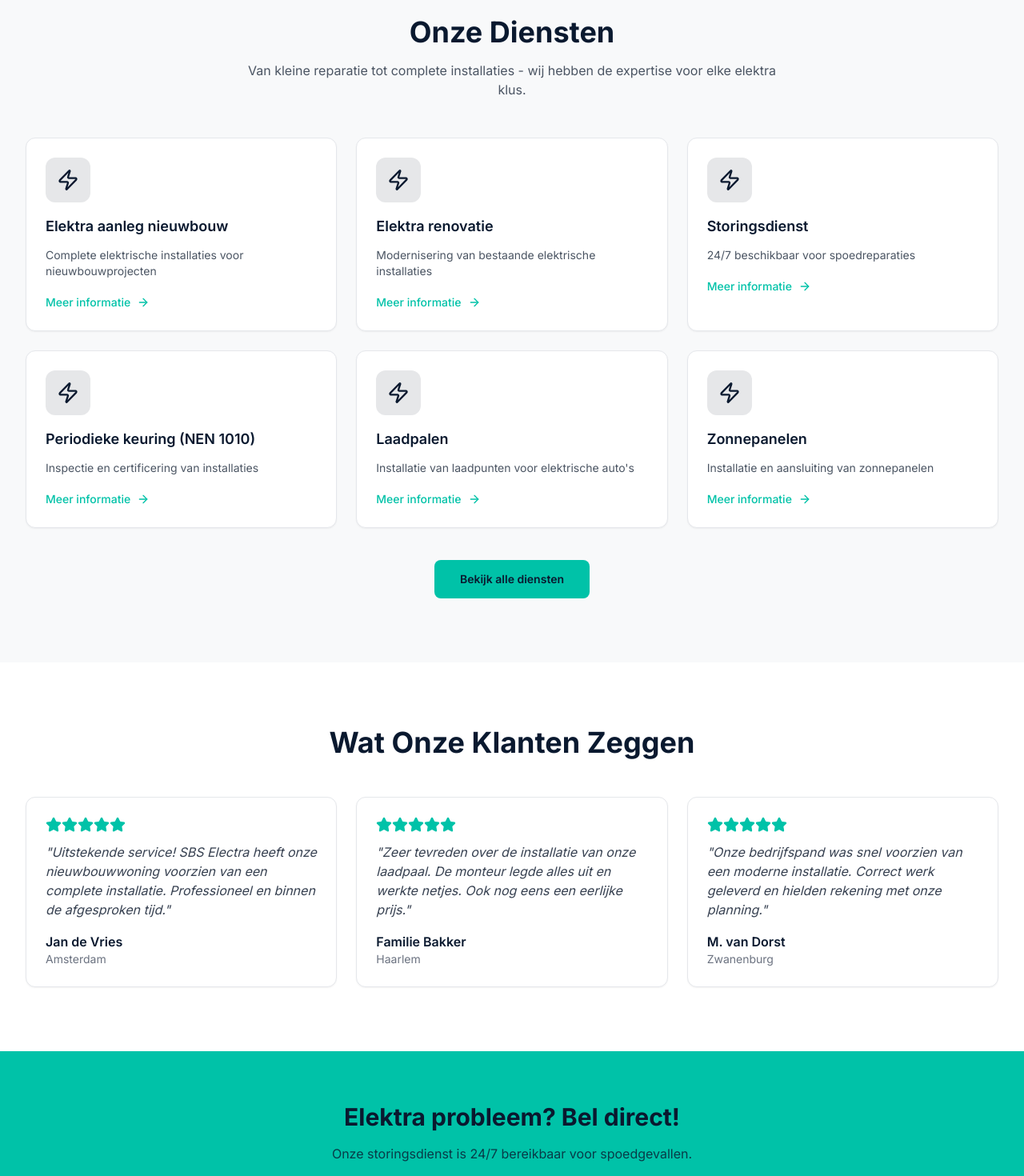
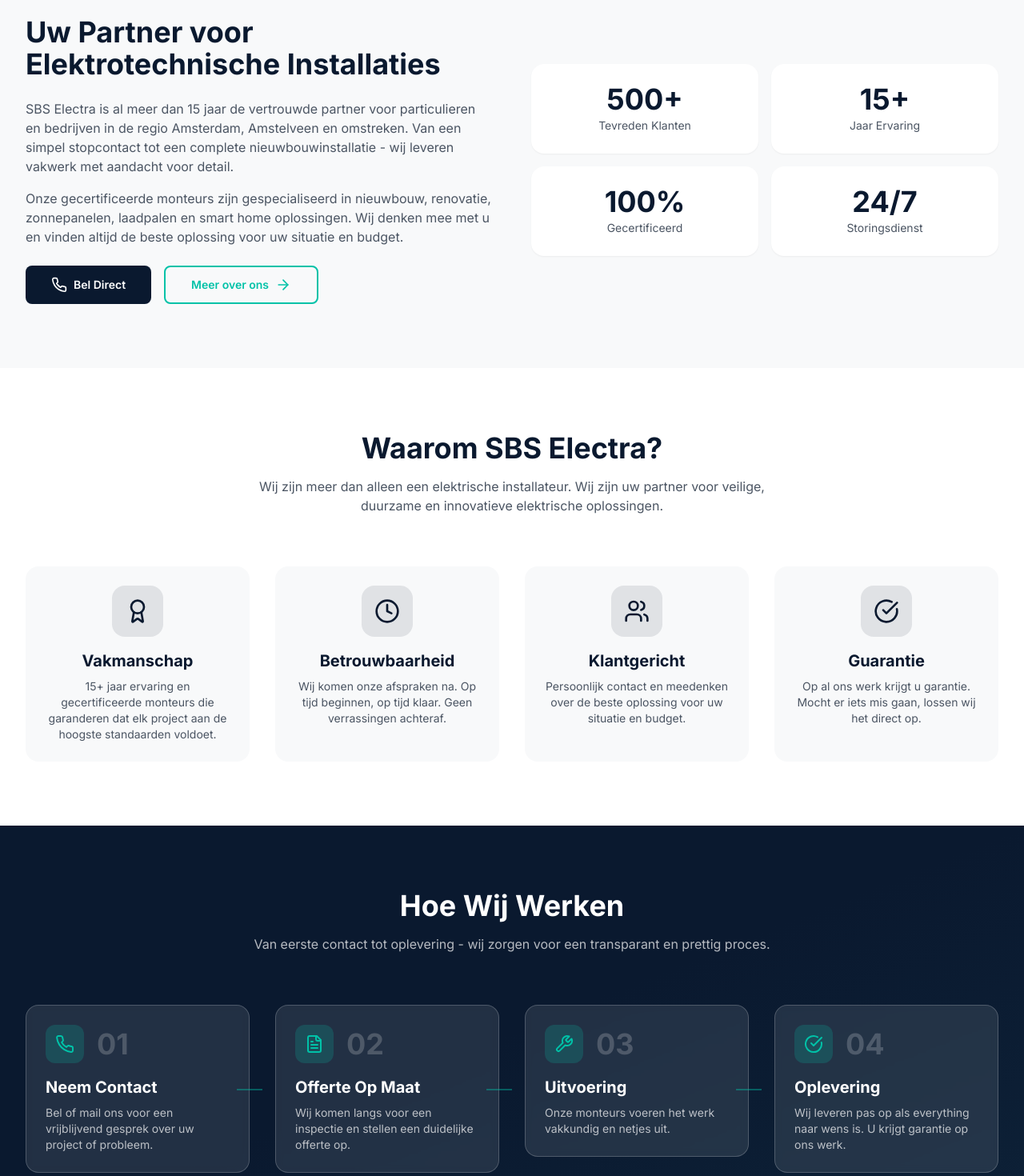
Before and after one commit to gokhanfamict/sbs-electra, a Next.js app: page / in a window 1280 px wide. Shown: the part 860-2330 px from the top of the page at 80% size. Built offline with nearby package versions, Linux system fonts and the light colour scheme.

Commit message:
Add Intro, WhyUs and Process sections to home page

```diff
--- a/src/app/page.tsx
+++ b/src/app/page.tsx
@@ -1,4 +1,7 @@
 import { Hero } from "@/components/sections/Hero";
+import { Intro } from "@/components/sections/Intro";
+import { WhyUs } from "@/components/sections/WhyUs";
+import { Process } from "@/components/sections/Process";
 import { Services } from "@/components/sections/Services";
 import { Testimonials } from "@/components/sections/Testimonials";
 import { CTABanner } from "@/components/sections/CTABanner";
@@ -7,6 +10,9 @@
   return (
     <>
       <Hero />
+      <Intro />
+      <WhyUs />
+      <Process />
       <Services />
       <Testimonials />
       <CTABanner />
--- /dev/null
+++ b/src/components/sections/Intro.tsx
@@ -0,0 +1,71 @@
+"use client";
+import { motion } from "framer-motion";
+import { Phone, Mail, ArrowRight } from "lucide-react";
+import Link from "next/link";
+import { Button } from "@/components/ui/button";
+
+export function Intro() {
+  return (
+    <section className="py-20 bg-light">
+      <div className="max-w-7xl mx-auto px-4 sm:px-6 lg:px-8">
+        <div className="grid grid-cols-1 lg:grid-cols-2 gap-12 items-center">
+          <motion.div
+            initial={{ opacity: 0, x: -30 }}
+            whileInView={{ opacity: 1, x: 0 }}
+            viewport={{ once: true }}
+            transition={{ duration: 0.6 }}
+          >
+            <h2 className="text-3xl sm:text-4xl font-bold text-primary mb-6">
+              Uw Partner voor Elektrotechnische Installaties
+            </h2>
+            <p className="text-gray-600 mb-4">
+              SBS Electra is al meer dan 15 jaar de vertrouwde partner voor particulieren en bedrijven in de regio Amsterdam, Amstelveen en omstreken. Van een simpel stopcontact tot een complete nieuwbouwinstallatie - wij leveren vakwerk met aandacht voor detail.
+            </p>
+            <p className="text-gray-600 mb-6">
+              Onze gecertificeerde monteurs zijn gespecialiseerd in nieuwbouw, renovatie, zonnepanelen, laadpalen en smart home oplossingen. Wij denken mee met u en vinden altijd de beste oplossing voor uw situatie en budget.
+            </p>
+            <div className="flex flex-col sm:flex-row gap-4">
+              <Link href="/contact">
+                <Button size="lg" className="bg-primary hover:bg-primary/90 text-white">
+                  <Phone className="w-5 h-5 mr-2" />
+                  Bel Direct
+                </Button>
+              </Link>
+              <Link href="/over-ons">
+                <Button size="lg" variant="outline">
+                  Meer over ons
+                  <ArrowRight className="w-5 h-5 ml-2" />
+                </Button>
+              </Link>
+            </div>
+          </motion.div>
+
+          <motion.div
+            initial={{ opacity: 0, x: 30 }}
+            whileInView={{ opacity: 1, x: 0 }}
+            viewport={{ once: true }}
+            transition={{ duration: 0.6 }}
+            className="grid grid-cols-2 gap-4"
+          >
+            <div className="bg-white rounded-2xl p-6 shadow-sm text-center">
+              <span className="text-4xl font-bold text-primary block">500+</span>
+              <span className="text-gray-600 text-sm">Tevreden Klanten</span>
+            </div>
+            <div className="bg-white rounded-2xl p-6 shadow-sm text-center">
+              <span className="text-4xl font-bold text-primary block">15+</span>
+              <span className="text-gray-600 text-sm">Jaar Ervaring</span>
+            </div>
+            <div className="bg-white rounded-2xl p-6 shadow-sm text-center">
+              <span className="text-4xl font-bold text-primary block">100%</span>
+              <span className="text-gray-600 text-sm">Gecertificeerd</span>
+            </div>
+            <div className="bg-white rounded-2xl p-6 shadow-sm text-center">
+              <span className="text-4xl font-bold text-primary block">24/7</span>
+              <span className="text-gray-600 text-sm">Storingsdienst</span>
+            </div>
+          </motion.div>
+        </div>
+      </div>
+    </section>
+  );
+}
--- /dev/null
+++ b/src/components/sections/Process.tsx
@@ -0,0 +1,75 @@
+"use client";
+import { motion } from "framer-motion";
+import { Phone, FileText, Wrench, CheckCircle } from "lucide-react";
+
+export function Process() {
+  const steps = [
+    {
+      icon: Phone,
+      number: "01",
+      title: "Neem Contact",
+      description: "Bel of mail ons voor een vrijblijvend gesprek over uw project of probleem."
+    },
+    {
+      icon: FileText,
+      number: "02",
+      title: "Offerte Op Maat",
+      description: "Wij komen langs voor een inspectie en stellen een duidelijke offerte op."
+    },
+    {
+      icon: Wrench,
+      number: "03",
+      title: "Uitvoering",
+      description: "Onze monteurs voeren het werk vakkundig en netjes uit."
+    },
+    {
+      icon: CheckCircle,
+      number: "04",
+      title: "Oplevering",
+      description: "Wij leveren pas op als everything naar wens is. U krijgt garantie op ons werk."
+    }
+  ];
+
+  return (
+    <section className="py-20 bg-gradient-to-br from-primary via-primary to-[#0d2137]">
+      <div className="max-w-7xl mx-auto px-4 sm:px-6 lg:px-8">
+        <motion.div
+          initial={{ opacity: 0, y: 20 }}
+          whileInView={{ opacity: 1, y: 0 }}
+          viewport={{ once: true }}
+          className="text-center mb-16"
+        >
+          <h2 className="text-3xl sm:text-4xl font-bold text-white mb-4">Hoe Wij Werken</h2>
+          <p className="text-white/70 max-w-2xl mx-auto">Van eerste contact tot oplevering - wij zorgen voor een transparant en prettig proces.</p>
+        </motion.div>
+
+        <div className="grid grid-cols-1 sm:grid-cols-2 lg:grid-cols-4 gap-8">
+          {steps.map((step, i) => (
+            <motion.div
+              key={step.number}
+              initial={{ opacity: 0, y: 20 }}
+              whileInView={{ opacity: 1, y: 0 }}
+              viewport={{ once: true }}
+              transition={{ delay: i * 0.15 }}
+              className="relative"
+            >
+              <div className="bg-white/10 backdrop-blur-sm rounded-2xl p-6 border border-white/20 hover:bg-white/15 transition-colors">
+                <div className="flex items-center gap-4 mb-4">
+                  <div className="w-12 h-12 bg-accent/20 rounded-xl flex items-center justify-center">
+                    <step.icon className="w-6 h-6 text-accent" />
+                  </div>
+                  <span className="text-4xl font-bold text-white/20">{step.number}</span>
+                </div>
+                <h3 className="text-xl font-bold text-white mb-2">{step.title}</h3>
+                <p className="text-white/70 text-sm">{step.description}</p>
+              </div>
+              {i < steps.length - 1 && (
+                <div className="hidden lg:block absolute top-1/2 -right-4 w-8 h-0.5 bg-accent/40" />
+              )}
+            </motion.div>
+          ))}
+        </div>
+      </div>
+    </section>
+  );
+}
--- /dev/null
+++ b/src/components/sections/WhyUs.tsx
@@ -0,0 +1,63 @@
+"use client";
+import { motion } from "framer-motion";
+import { CheckCircle, Clock, Award, Users } from "lucide-react";
+
+export function WhyUs() {
+  const reasons = [
+    {
+      icon: Award,
+      title: "Vakmanschap",
+      description: "15+ jaar ervaring en gecertificeerde monteurs die garanderen dat elk project aan de hoogste standaarden voldoet."
+    },
+    {
+      icon: Clock,
+      title: "Betrouwbaarheid",
+      description: "Wij komen onze afspraken na. Op tijd beginnen, op tijd klaar. Geen verrassingen achteraf."
+    },
+    {
+      icon: Users,
+      title: "Klantgericht",
+      description: "Persoonlijk contact en meedenken over de beste oplossing voor uw situatie en budget."
+    },
+    {
+      icon: CheckCircle,
+      title: "Guarantie",
+      description: "Op al ons werk krijgt u garantie. Mocht er iets mis gaan, lossen wij het direct op."
+    }
+  ];
+
+  return (
+    <section className="py-20 bg-white">
+      <div className="max-w-7xl mx-auto px-4 sm:px-6 lg:px-8">
+        <motion.div
+          initial={{ opacity: 0, y: 20 }}
+          whileInView={{ opacity: 1, y: 0 }}
+          viewport={{ once: true }}
+          className="text-center mb-16"
+        >
+          <h2 className="text-3xl sm:text-4xl font-bold text-primary mb-4">Waarom SBS Electra?</h2>
+          <p className="text-gray-600 max-w-2xl mx-auto">Wij zijn meer dan alleen een elektrische installateur. Wij zijn uw partner voor veilige, duurzame en innovatieve elektrische oplossingen.</p>
+        </motion.div>
+
+        <div className="grid grid-cols-1 sm:grid-cols-2 lg:grid-cols-4 gap-8">
+          {reasons.map((reason, i) => (
+            <motion.div
+              key={reason.title}
+              initial={{ opacity: 0, y: 20 }}
+              whileInView={{ opacity: 1, y: 0 }}
+              viewport={{ once: true }}
+              transition={{ delay: i * 0.1 }}
+              className="text-center p-6 rounded-2xl bg-light hover:bg-primary/5 transition-colors"
+            >
+              <div className="w-16 h-16 bg-primary/10 rounded-2xl flex items-center justify-center mx-auto mb-4">
+                <reason.icon className="w-8 h-8 text-primary" />
+              </div>
+              <h3 className="text-xl font-bold text-primary mb-2">{reason.title}</h3>
+              <p className="text-gray-600 text-sm">{reason.description}</p>
+            </motion.div>
+          ))}
+        </div>
+      </div>
+    </section>
+  );
+}
```
Also changed, not shown: 1 other file (tests, documents, lock files or other folders).
